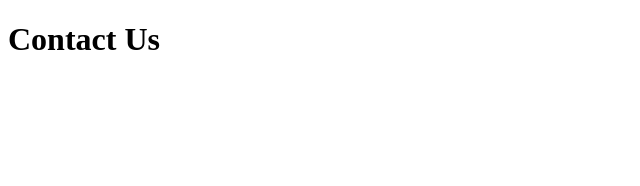
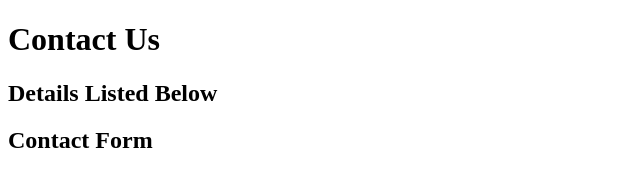
Before and after one commit to Baily-Design/GitPractice, a plain HTML site: page contact.html in a window 1280 px wide. Shown: the whole page, without its empty margins (0-640 px from the left). Drawn offline with Linux system fonts and the light colour scheme.

Commit message:
Contact Form Heading

```diff
--- a/contact.html
+++ b/contact.html
@@ -7,5 +7,7 @@
 </head>
 <body>
     <h1>Contact Us</h1>
+    <h2>Details Listed Below</h2>
+    <h2>Contact Form</h2>
 </body>
 </html>
```
